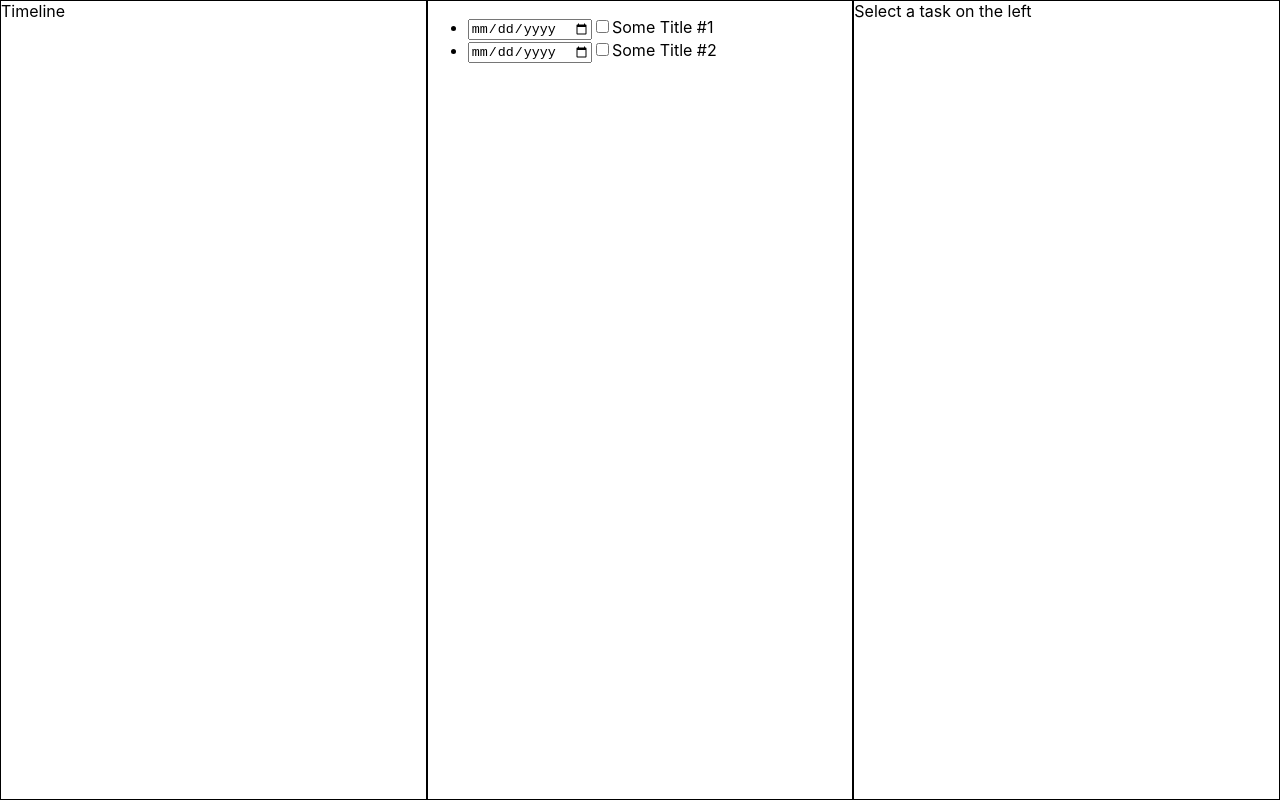
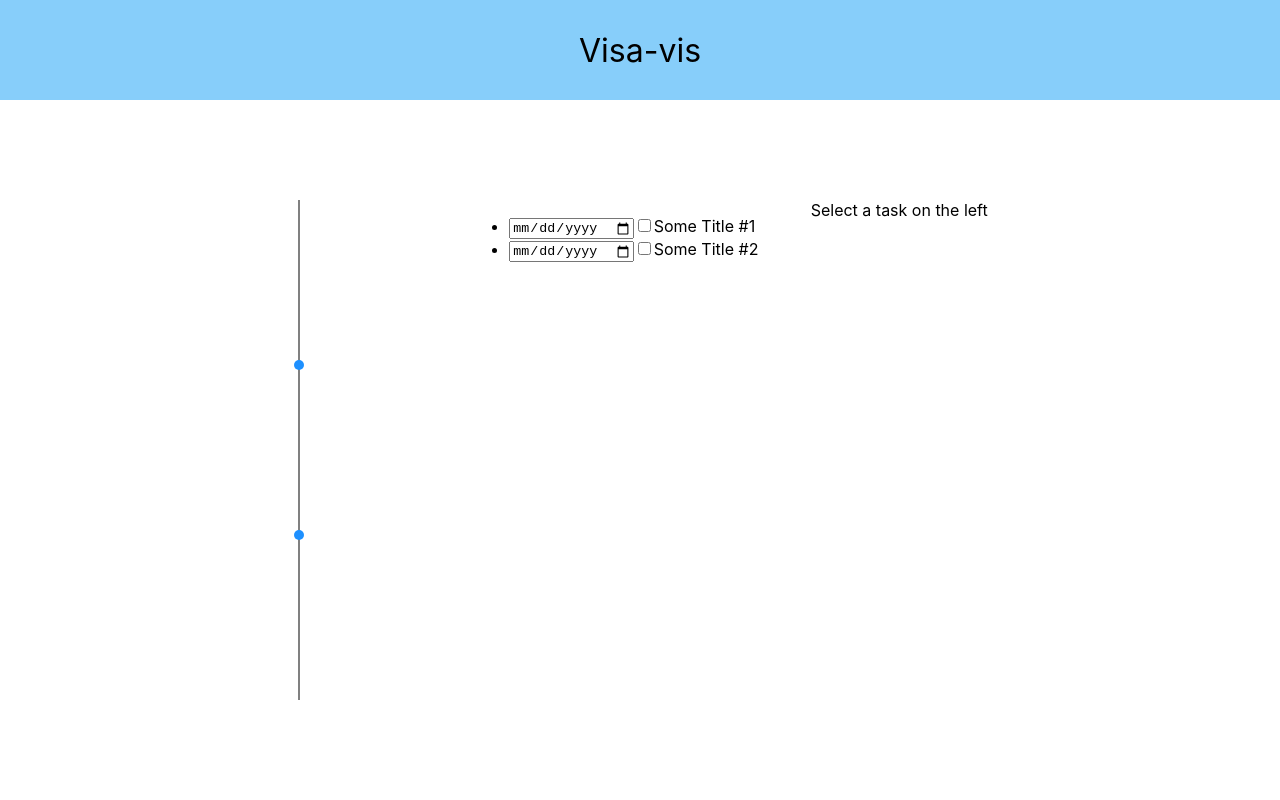
Before and after one commit to kevin-shin/Visa-vis, a React (Create React App) app: page / in a window 1280 px wide. Built offline with nearby package versions, Linux system fonts and the light colour scheme.

Commit message:
Basic Timeline. Spaced evenly. No dates yet

```diff
--- a/src/app/App.css
+++ b/src/app/App.css
@@ -1,11 +1,33 @@
-.main {
-  display: flex;
-  justify-content: center;
-  align-items: stretch;
-  min-height: 100vh;
+.body {
+    display: flex;
+    flex-direction: column;
+    justify-content: center;
+    align-items: center;
+    height: 100vh;
+    width: 100vw;
+    margin: 0;
+    padding: 0;
 }
 
-.main > * {
-    border: 1px solid black;
+* {
+    box-sizing: border-box;
+}
+
+.header {
+    width: 100%;
+    flex: 0 1 100px;
+    display: flex;
+    justify-content: center;
+    align-items: center;
+    font-size: 2em;
+    background-color: lightskyblue;
+}
+
+.main {
     flex: 1 1;
+    display: flex;
+    justify-content: center;
+    align-items: stretch;
+    width: 80%;
+    margin: 100px;
 }
--- a/src/app/App.js
+++ b/src/app/App.js
@@ -14,10 +14,15 @@ const App = () => {
   }, []);
 
   return (
-    <div className="main">
-      <Timeline task={selectedTask}/>
-      <TasksList tasks={tasks} onSelectTask={setSelectedTask}/>
-      <TaskCard task={selectedTask} onChange={setSelectedTask}/>
+    <div className="body">
+      <div className="header">
+        Visa-vis
+      </div>
+      <div className="main">
+        <Timeline tasks={tasks} task={selectedTask}/>
+        <TasksList tasks={tasks} onSelectTask={setSelectedTask}/>
+        <TaskCard task={selectedTask} onChange={setSelectedTask}/>
+      </div>
     </div>
   );
 };
--- a/src/app/taskCard/TaskCard.js
+++ b/src/app/taskCard/TaskCard.js
@@ -6,7 +6,7 @@ const TaskCard = (props) =>{
   const task = props.task;
 
   return (
-    <div>
+    <div className="TaskCard">
       {
         task ?
           <>
@@ -44,12 +44,9 @@ const TaskCard = (props) =>{
             {
               task.actionItems.map(actionItem => {
                 return (
-                  <>
-                    <a href={actionItem.link} target="_blank" rel="noopener noreferrer">
-                      {actionItem.title}
-                    </a>
-                    <br/>
-                  </>
+                  <a key={actionItem.id} href={actionItem.link} target="_blank" rel="noopener noreferrer">
+                    {actionItem.title}
+                  </a>
                 )
               })
             }
--- a/src/app/taskCard/styles.css
+++ b/src/app/taskCard/styles.css
@@ -0,0 +1,3 @@
+.TaskCard {
+    flex: 1 1;
+}
--- a/src/app/tasksList/TasksList.js
+++ b/src/app/tasksList/TasksList.js
@@ -4,7 +4,7 @@ import "./styles.css";
 
 const TasksList = (props) => {
   return (
-    <div>
+    <div className="TasksList">
       <ul>
         {
           props.tasks.map(task => {
--- a/src/app/tasksList/styles.css
+++ b/src/app/tasksList/styles.css
@@ -1,3 +1,7 @@
+.TasksList {
+    flex: 1 1;
+}
+
 .TaskListItem {
     cursor: pointer;
 }
--- a/src/app/timeline/Timeline.js
+++ b/src/app/timeline/Timeline.js
@@ -3,7 +3,18 @@ import "./styles.css";
 
 const Timeline = (props) => {
   return (
-    <div>Timeline</div>
+    <div className="Timeline">
+      <div className="time-line">
+        {
+          props.tasks.map(task => {
+              return (
+                <span key={task.id} className={`task-circle ${task === props.task ? "selected" : ""}`}/>
+              );
+            }
+          )
+        }
+      </div>
+    </div>
   )
 };
 
--- a/src/app/timeline/styles.css
+++ b/src/app/timeline/styles.css
@@ -0,0 +1,31 @@
+.Timeline {
+    flex: 1 1;
+    display: flex;
+    flex-direction: column;
+    justify-content: center;
+    align-items: center;
+}
+
+.time-line {
+    flex: 1 1;
+    width: 0;
+    border: 1px solid gray;
+    display: flex;
+    flex-direction: column;
+    justify-content: space-evenly;
+    align-items: center;
+}
+
+.task-circle {
+    width: 10px;
+    height: 10px;
+    background: dodgerblue;
+    border-radius: 50%;
+}
+
+.task-circle.selected {
+    width: 30px;
+    height: 30px;
+    background: dodgerblue;
+    border-radius: 50%;
+}
```
